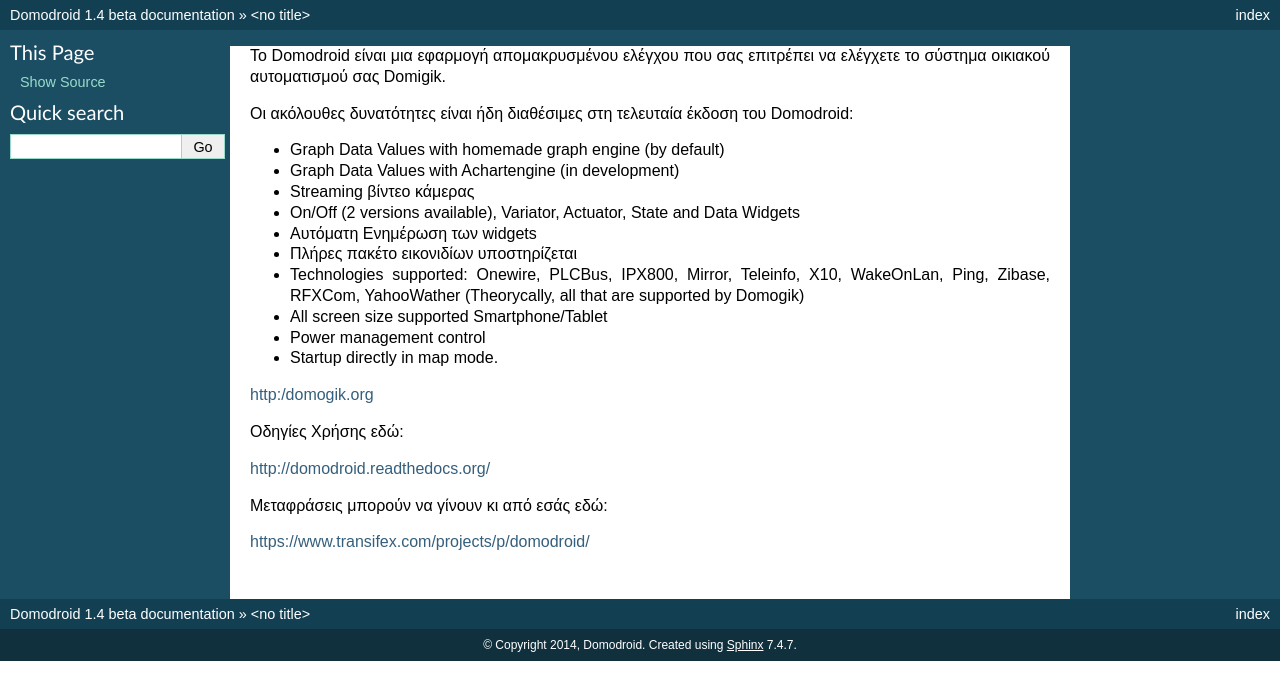
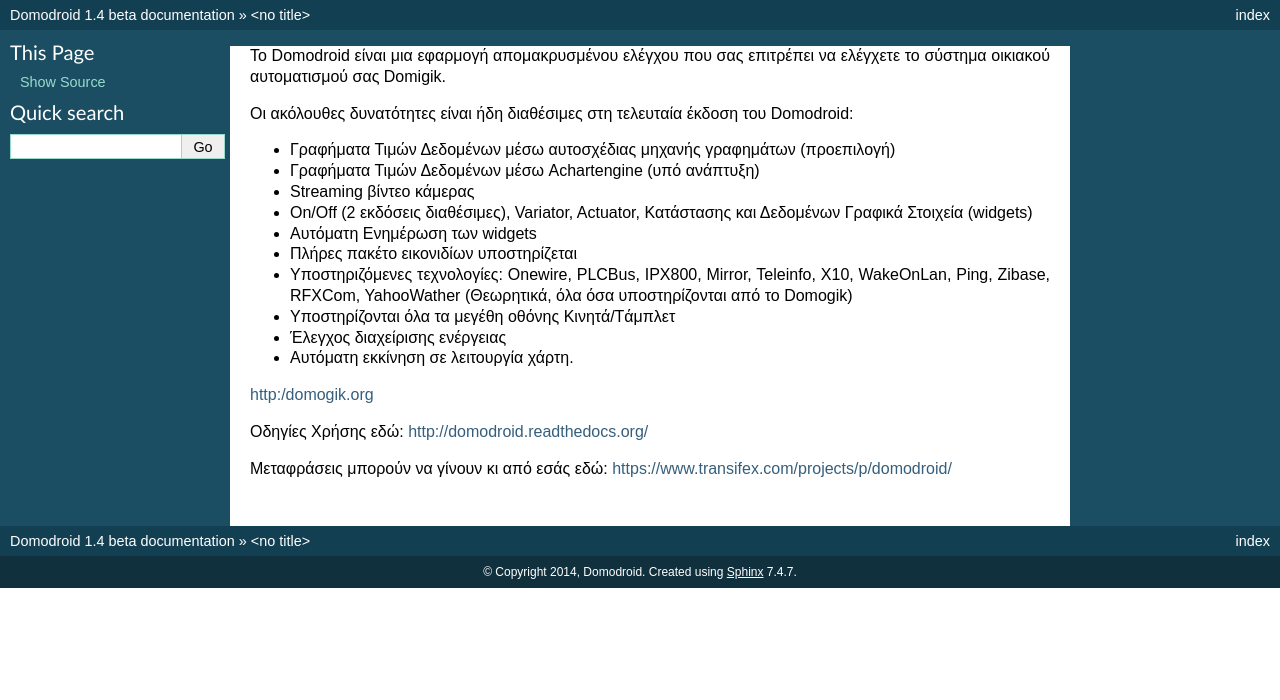
Before and after one commit to domogik/domodroid-doc, a Sphinx documentation site: the page built from docs/Google_play_store_file/el/description_long.txt, in a window 1280 px wide. Shown: the top 700 px of the page. Built offline with Sphinx 7.4.7, drawn with Linux system fonts in a browser that asks for light colours; pages that are not in the unit, such as notebooks, are missing from menus.

Commit message:
Description long finished for greek from transifex

```diff
--- a/docs/Google_play_store_file/el/description_long.txt
+++ b/docs/Google_play_store_file/el/description_long.txt
@@ -1,43 +1,22 @@
 Το Domodroid είναι μια εφαρμογή απομακρυσμένου ελέγχου που σας επιτρέπει να ελέγχετε το σύστημα οικιακού αυτοματισμού σας Domigik.
-
-
 
 Οι ακόλουθες δυνατότητες είναι ήδη διαθέσιμες στη τελευταία έκδοση του  Domodroid:
 
-
-
-- Graph Data Values with homemade graph engine (by default)
-
-- Graph Data Values with Achartengine (in development)
-
+- Γραφήματα Τιμών Δεδομένων μέσω αυτοσχέδιας μηχανής γραφημάτων (προεπιλογή)
+- Γραφήματα Τιμών Δεδομένων μέσω Achartengine (υπό ανάπτυξη)
 - Streaming βίντεο κάμερας
-
-- On/Off (2 versions available), Variator, Actuator, State and Data Widgets
-
+- On/Off (2 εκδόσεις διαθέσιμες), Variator, Actuator, Κατάστασης και Δεδομένων Γραφικά Στοιχεία (widgets)
 - Αυτόματη Ενημέρωση των widgets
-
 - Πλήρες πακέτο εικονιδίων υποστηρίζεται
-
-- Technologies supported: Onewire, PLCBus, IPX800, Mirror, Teleinfo, X10, WakeOnLan, Ping, Zibase, RFXCom, YahooWather (Theorycally, all that are supported by Domogik)
-
-- All screen size supported Smartphone/Tablet
-
-- Power management control
-
-- Startup directly in map mode.
-
-
+- Υποστηριζόμενες τεχνολογίες:  Onewire, PLCBus, IPX800, Mirror, Teleinfo, X10, WakeOnLan, Ping, Zibase, RFXCom, YahooWather (Θεωρητικά, όλα όσα υποστηρίζονται από το Domogik)
+- Υποστηρίζονται όλα τα μεγέθη οθόνης Κινητά/Tάμπλετ
+- Έλεγχος διαχείρισης ενέργειας
+- Αυτόματη εκκίνηση σε λειτουργία χάρτη.
 
 http:/domogik.org
 
-
-
 Οδηγίες Χρήσης εδώ:
-
 http://domodroid.readthedocs.org/
 
-
-
 Μεταφράσεις μπορούν να γίνουν κι από εσάς εδώ:
-
 https://www.transifex.com/projects/p/domodroid/
```
